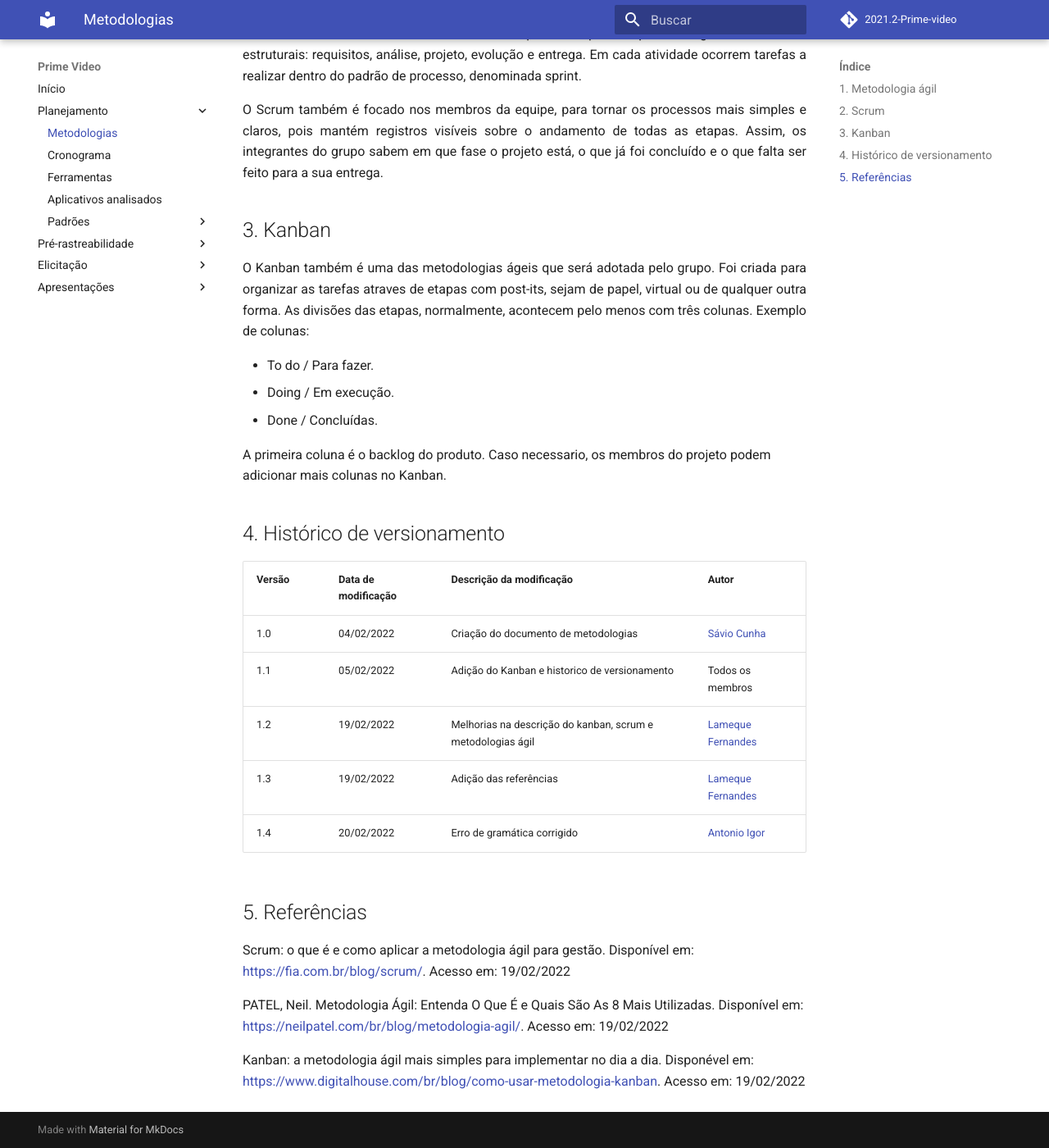
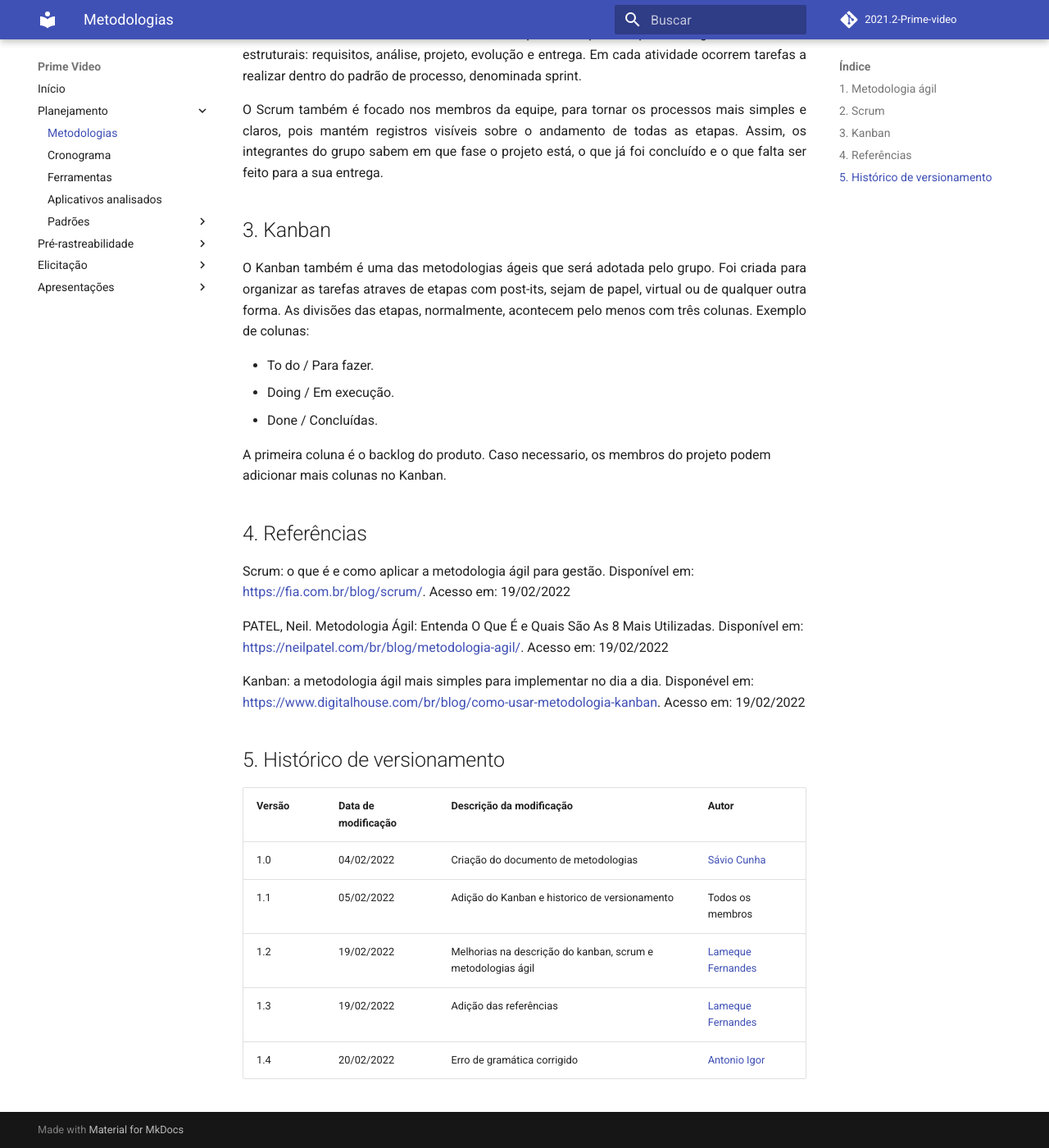
Before and after one commit to Requisitos-de-Software/2021.2-Prime-video, an MkDocs documentation site: the page built from docs/planejamento/metodologias.md, in a window 1280 px wide and 1400 px high, scrolled down 698 px. Shown: the whole window at 82% size. Built offline with MkDocs 1.6.1 and Material for MkDocs 9.7.7, drawn with Linux system fonts in a browser that asks for light colours; comment, search, counter and statistics services are not loaded; some of the changed lines change nothing that is shown.

Commit message:
Organização tabela

```diff
--- a/docs/planejamento/metodologias.md
+++ b/docs/planejamento/metodologias.md
@@ -41,7 +41,15 @@ A primeira coluna é o backlog do produto.
 Caso necessario, os membros do projeto podem adicionar mais colunas no Kanban.
 
 
-## 4. Histórico de versionamento
+## 4. Referências
+
+Scrum: o que é e como aplicar a metodologia ágil para gestão. Disponível em: <https://fia.com.br/blog/scrum/>. Acesso em: 19/02/2022
+
+PATEL, Neil. Metodologia Ágil: Entenda O Que É e Quais São As 8 Mais Utilizadas. Disponível em: <https://neilpatel.com/br/blog/metodologia-agil/>. Acesso em: 19/02/2022
+
+Kanban: a metodologia ágil mais simples para implementar no dia a dia. Disponével em: <https://www.digitalhouse.com/br/blog/como-usar-metodologia-kanban>. Acesso em: 19/02/2022
+
+## 5. Histórico de versionamento
 
 |Versão|Data de modificação|Descrição da modificação|Autor|
 |-|-|-|-|
@@ -50,13 +58,3 @@ Caso necessario, os membros do projeto podem adicionar mais colunas no Kanban.
 |1.2|19/02/2022|Melhorias na descrição do kanban, scrum e metodologias ágil|[Lameque Fernandes]('https://github.com/lamequefernandes')|
 |1.3|19/02/2022|Adição das referências|[Lameque Fernandes]('https://github.com/lamequefernandes')|
 |1.4|20/02/2022|Erro de gramática corrigido|[Antonio Igor](https://github.com/antonioigorcarvalho)|
-
-
-
-## 5. Referências
-
-Scrum: o que é e como aplicar a metodologia ágil para gestão. Disponível em: <https://fia.com.br/blog/scrum/>. Acesso em: 19/02/2022
-
-PATEL, Neil. Metodologia Ágil: Entenda O Que É e Quais São As 8 Mais Utilizadas. Disponível em: <https://neilpatel.com/br/blog/metodologia-agil/>. Acesso em: 19/02/2022
-
-Kanban: a metodologia ágil mais simples para implementar no dia a dia. Disponével em: <https://www.digitalhouse.com/br/blog/como-usar-metodologia-kanban>. Acesso em: 19/02/2022
```
